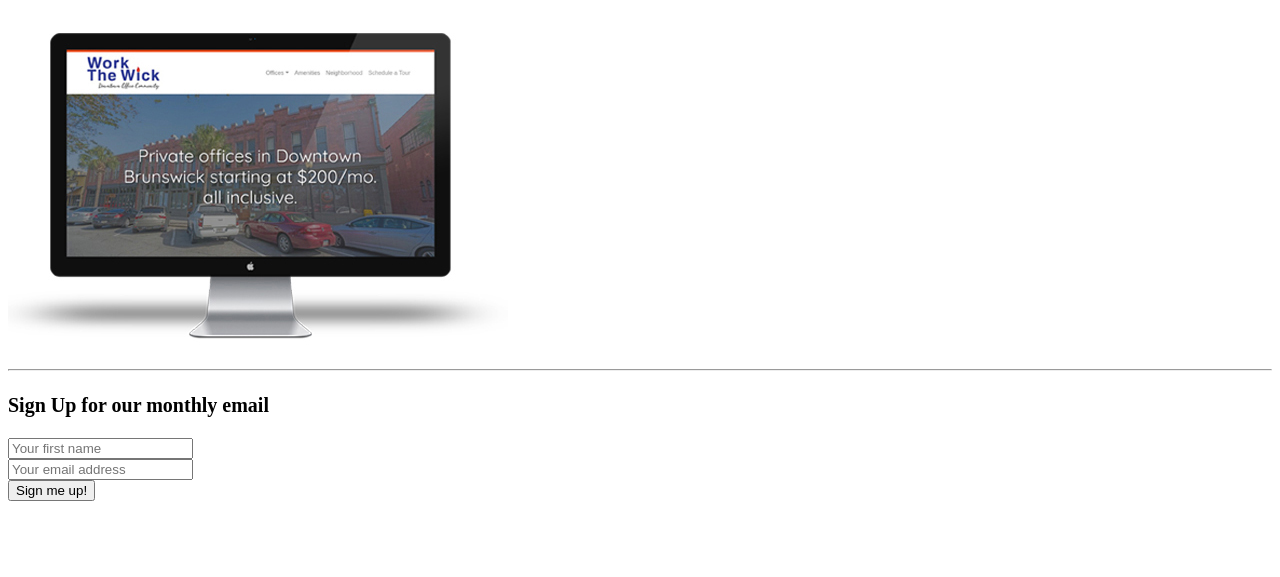
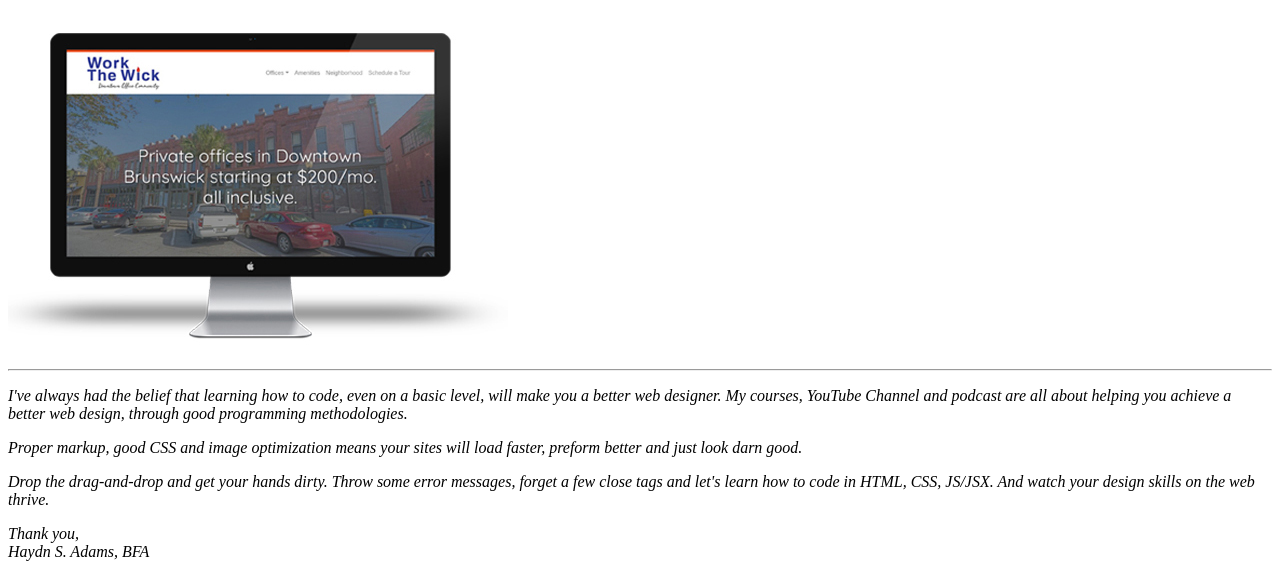
Before and after one commit to haydn5/a.designer-who-codes, a Gatsby site: page /overview in a window 1280 px wide. Shown: the part 823-1400 px from the top of the page. Before the commit the page ends 1332 px from the top, so only its background shows below. Built offline with nearby package versions, Linux system fonts and the light colour scheme; Gatsby itself is replaced by a stand-in of ours.

Commit message:
added an intro paragraph

```diff
--- a/src/css/custom.css
+++ b/src/css/custom.css
@@ -17,6 +17,11 @@ nav {
 
  .black-overlay {
     background-color: rgba(0,0,0,0.4);
+}
+
+.singleCol {
+    max-width: 750px;
+    margin: 0 auto;
 }
 
 
--- a/src/pages/overview.js
+++ b/src/pages/overview.js
@@ -10,7 +10,7 @@ import computerAfter from "../images/computer-after.jpg"
 
 
 // import Scrollspy from 'react-scrollspy'
-import { Container, Image, Row, Col, Form } from "react-bootstrap";
+import { Container, Image, Row, Col } from "react-bootstrap";
 
 const AboutPage = (props) => (
     <section id={props.sectionName}>
@@ -25,12 +25,12 @@ const AboutPage = (props) => (
                     <h1 className="text-center codeType mt-3 smaller">&lt;Web Development Tutorials<br />
                     for Designers /&gt;</h1>
                 </Col>
-                <Col lg={2}>
+                <Col lg={4}>
                     <Image src={computerAfter} alt="Computer After" fluid />
                 </Col>
             </Row>
             <hr />
-            <h2><small>Sign Up for our monthly email</small></h2>
+            {/* <h2><small>Sign Up for our monthly email</small></h2>
 
 
             <script src="https://f.convertkit.com/ckjs/ck.5.js" />
@@ -56,7 +56,22 @@ const AboutPage = (props) => (
                         </Row>
                     </div>
                 </div>
-            </Form>
+            </Form> */}
+            <div className="singleCol">
+                <em>
+                <p>
+                    I've always had the belief that learning how to code, even on a basic level, will make you a better web designer. My courses, YouTube Channel and podcast are all about helping you achieve a better web design, through good programming methodologies.
+                </p>
+                <p>Proper markup, good CSS and image optimization means your sites will load faster, preform better and just look darn good.</p>
+                <p>
+                    Drop the drag-and-drop and get your hands dirty. Throw some error messages, forget a few close tags and let's learn how to code in HTML, CSS, JS/JSX. And watch your design skills on the web thrive.
+                </p>
+                <p>
+                Thank you,<br />
+                Haydn S. Adams, BFA
+                </p>
+                </em>
+            </div>
         </Container>
 
     </section>
```
